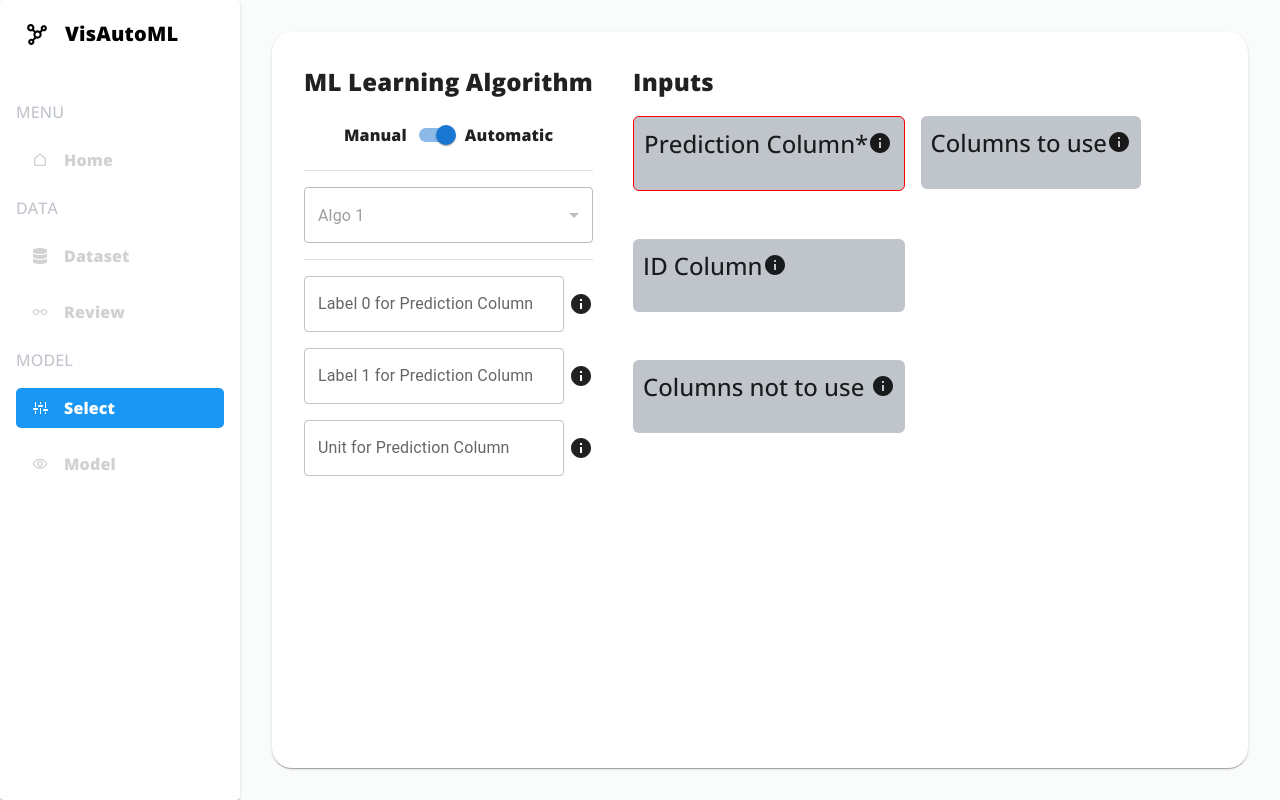
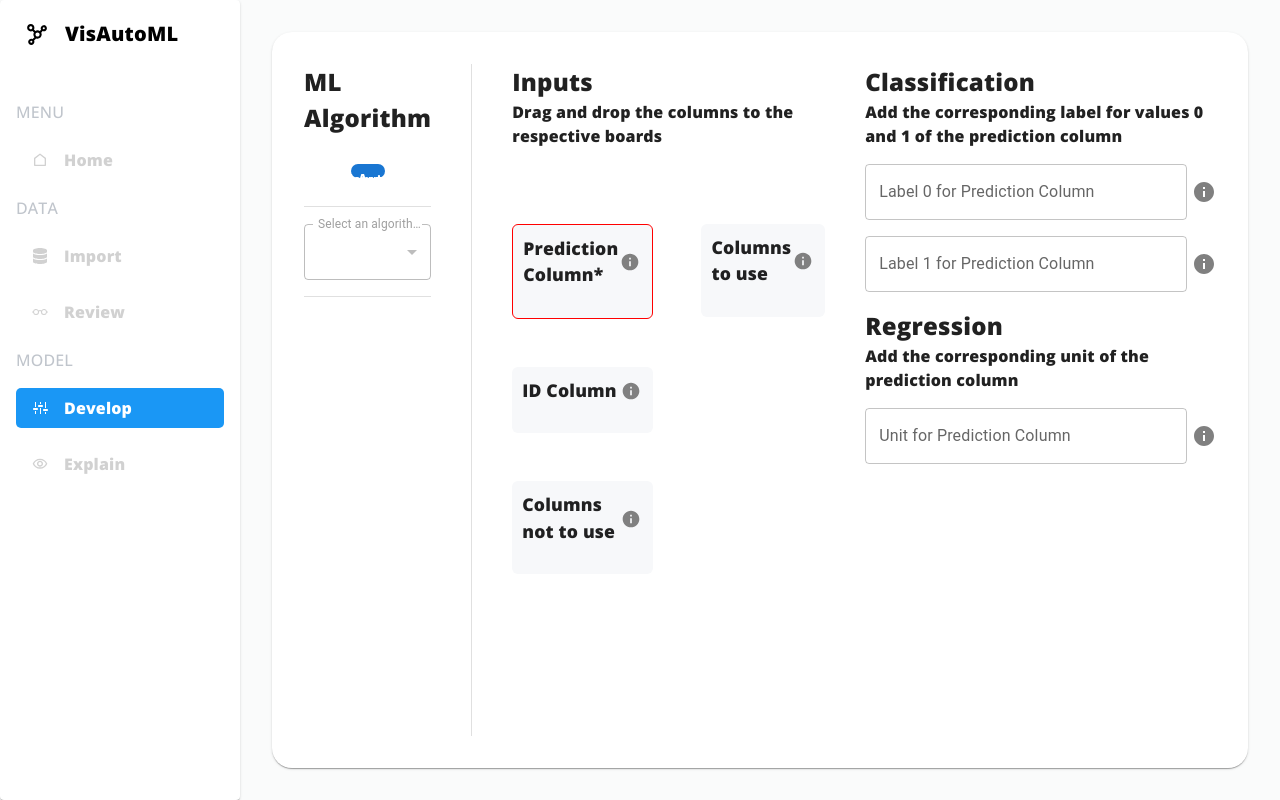
Before and after one commit to tahaboud/VisAutoML, a React (Create React App) app: page /select in a window 1280 px wide. Built offline with nearby package versions, Linux system fonts and the light colour scheme.

Commit message:
finish select corrections

```diff
--- a/src/components/common/Navbar.js
+++ b/src/components/common/Navbar.js
@@ -130,7 +130,7 @@ const Navbar = () => {
               fontFamily: "Open Sans",
             }}
           >
-            Dataset
+            Import
           </Typography>
         </Link>
         <Link
@@ -192,7 +192,7 @@ const Navbar = () => {
               fontFamily: "Open Sans",
             }}
           >
-            Select
+            Develop
           </Typography>
         </Link>
         <Link
@@ -218,7 +218,7 @@ const Navbar = () => {
               fontFamily: "Open Sans",
             }}
           >
-            Model
+            Explain
           </Typography>
         </Link>
       </Box>
--- a/src/components/select/Body.js
+++ b/src/components/select/Body.js
@@ -4,6 +4,7 @@ import {
   MenuItem,
   Switch,
   TextField,
+  Tooltip,
   Typography,
 } from "@mui/material";
 import { Box } from "@mui/system";
@@ -11,8 +12,57 @@ import { useEffect, useState } from "react";
 import { useSelector } from "react-redux";
 import Lists from "./Lists";
 import InfoIcon from "@mui/icons-material/Info";
+import { makeStyles } from "@mui/styles";
+
+const useStyles = makeStyles({
+  root: {
+    width: "125px",
+    height: "62px",
+    padding: "0px",
+  },
+  switchBase: {
+    color: "#818181",
+    padding: "1px",
+    "&$checked": {
+      "& + $track": {
+        backgroundColor: "#23bf58",
+      },
+    },
+  },
+  thumb: {
+    color: "white",
+    width: "56px",
+    height: "56px",
+    margin: "2px",
+  },
+  track: {
+    borderRadius: "30px",
+    backgroundColor: "#818181",
+    opacity: "1 !important",
+    "&:after, &:before": {
+      color: "white",
+      fontSize: "14px",
+      fontWeight: "bold",
+      position: "absolute",
+      top: "19px",
+    },
+    "&:after": {
+      content: "'Auto'",
+      left: "19px",
+    },
+    "&:before": {
+      content: "'Manual'",
+      right: "6px",
+    },
+  },
+  checked: {
+    color: "#23bf58 !important",
+    transform: "translateX(62px) !important",
+  },
+});
 
 const Body = () => {
+  const classes = useStyles();
   const { response, model } = useSelector((state) => state.model);
   const [columns, setColumns] = useState([]);
   const [isAuto, setIsAuto] = useState(true);
@@ -46,6 +96,7 @@ const Body = () => {
       }}
     >
       <Box>
+        <Box sx={{ height: "10em" }}>
           <Typography
             sx={{
               fontSize: "1.5rem",
@@ -53,7 +104,7 @@ const Body = () => {
               fontFamily: "Open Sans",
             }}
           >
-          ML Learning Algorithm
+            ML Algorithm
           </Typography>
           <Box
             sx={{
@@ -63,6 +114,52 @@ const Body = () => {
               margin: "1em 0 0 0 ",
             }}
           >
+            <Switch
+              classes={{
+                root: classes.root,
+                switchBase: classes.switchBase,
+                thumb: classes.thumb,
+                track: classes.track,
+                checked: classes.checked,
+              }}
+              checked={isAuto}
+              onChange={handleChecked}
+            />
+          </Box>
+          <Divider sx={{ margin: "1em 0" }} />
+        </Box>
+        <TextField
+          select
+          fullWidth
+          label="Select an algorithm"
+          value={algoValue}
+          onChange={handleAlgoChange}
+          disabled={isAuto}
+        >
+          <Tooltip title="some text" placement="right">
+            <MenuItem value="algo1">Algo 1</MenuItem>
+          </Tooltip>
+          <Tooltip title="some text" placement="right">
+            <MenuItem value="algo1">Algo 2</MenuItem>
+          </Tooltip>
+          <Tooltip title="some text" placement="right">
+            <MenuItem value="algo1">Algo 3</MenuItem>
+          </Tooltip>
+        </TextField>
+        <Divider sx={{ margin: "1em 0" }} />
+      </Box>
+      <Divider orientation="vertical" flexItem />
+      <Box sx={{ flex: 1 }}>
+        <Box sx={{ height: "9em" }}>
+          <Typography
+            sx={{
+              fontSize: "1.5rem",
+              fontWeight: "bolder",
+              fontFamily: "Open Sans",
+            }}
+          >
+            Inputs
+          </Typography>
           <Typography
             sx={{
               fontSize: "1rem",
@@ -70,9 +167,25 @@ const Body = () => {
               fontFamily: "Open Sans",
             }}
           >
-            Manual
+            Drag and drop the columns to the respective boards
           </Typography>
-          <Switch checked={isAuto} onChange={handleChecked} />
+        </Box>
+        <Lists
+          columns={columns}
+          elements={elements}
+          setElements={setElements}
+        />
+      </Box>
+      <Box>
+        <Typography
+          sx={{
+            fontSize: "1.5rem",
+            fontWeight: "bolder",
+            fontFamily: "Open Sans",
+          }}
+        >
+          Classification
+        </Typography>
         <Typography
           sx={{
             fontSize: "1rem",
@@ -80,22 +193,9 @@ const Body = () => {
             fontFamily: "Open Sans",
           }}
         >
-            Automatic
+          Add the corresponding label for values 0 and 1 of the prediction
+          column
         </Typography>
-        </Box>
-        <Divider sx={{ margin: "1em 0" }} />
-        <TextField
-          select
-          fullWidth
-          value={algoValue}
-          onChange={handleAlgoChange}
-          disabled={isAuto}
-        >
-          <MenuItem value="algo1">Algo 1</MenuItem>
-          <MenuItem value="algo2">Algo 2</MenuItem>
-          <MenuItem value="algo3">Algo 3</MenuItem>
-        </TextField>
-        <Divider sx={{ margin: "1em 0" }} />
         <Box
           sx={{
             display: "flex",
@@ -110,7 +210,7 @@ const Body = () => {
             label="Label 0 for Prediction Column"
             disabled={model && model.model_type === "RG"}
           />
-          <InfoIcon />
+          <InfoIcon sx={{ color: "grey" }} />
         </Box>
         <Box
           sx={{
@@ -126,8 +226,26 @@ const Body = () => {
             label="Label 1 for Prediction Column"
             disabled={model && model.model_type === "RG"}
           />
-          <InfoIcon />
+          <InfoIcon sx={{ color: "grey" }} />
         </Box>
+        <Typography
+          sx={{
+            fontSize: "1.5rem",
+            fontWeight: "bolder",
+            fontFamily: "Open Sans",
+          }}
+        >
+          Regression
+        </Typography>
+        <Typography
+          sx={{
+            fontSize: "1rem",
+            fontWeight: "bold",
+            fontFamily: "Open Sans",
+          }}
+        >
+          Add the corresponding unit of the prediction column
+        </Typography>
         <Box
           sx={{
             display: "flex",
@@ -142,24 +260,8 @@ const Body = () => {
             label="Unit for Prediction Column"
             disabled={model && model.model_type === "CL"}
           />
-          <InfoIcon />
+          <InfoIcon sx={{ color: "grey" }} />
         </Box>
-      </Box>
-      <Box>
-        <Typography
-          sx={{
-            fontSize: "1.5rem",
-            fontWeight: "bolder",
-            fontFamily: "Open Sans",
-          }}
-        >
-          Inputs
-        </Typography>
-        <Lists
-          columns={columns}
-          elements={elements}
-          setElements={setElements}
-        />
       </Box>
     </Card>
   );
--- a/src/components/select/DraggableElement.js
+++ b/src/components/select/DraggableElement.js
@@ -1,6 +1,6 @@
 import { Droppable } from "react-beautiful-dnd";
 import ListItem from "./ListItem";
-import { Box, Icon, Tooltip } from "@mui/material";
+import { Box, Icon, Tooltip, Typography } from "@mui/material";
 import InfoIcon from "@mui/icons-material/Info";
 
 const DraggableElement = ({ prefix, elements, id, tooltip }) => {
@@ -9,7 +9,7 @@ const DraggableElement = ({ prefix, elements, id, tooltip }) => {
       sx={{
         padding: "10px",
         borderRadius: "6px",
-        backgroundColor: "#c0c5cc",
+        backgroundColor: "#f7f8fa",
         border:
           id === "Prediction Column" && elements.length === 0
             ? "1px solid red"
@@ -18,16 +18,20 @@ const DraggableElement = ({ prefix, elements, id, tooltip }) => {
     >
       <Box
         sx={{
-          fontSize: "1.5rem",
-          fontWeight: 500,
-          fontFamily: "Open Sans",
           marginBottom: "20px",
+          display: "flex",
+          justifyContent: "space-between",
+          alignItems: "center",
         }}
       >
-        {prefix}
+        <Typography
+          sx={{ fontSize: "1.1rem", fontWeight: 550, fontFamily: "Open Sans" }}
+        >
+          {prefix}
+        </Typography>
         <Tooltip placement="right" title={tooltip}>
           <Icon>
-            <InfoIcon />
+            <InfoIcon fontSize="small" sx={{ color: "grey" }} />
           </Icon>
         </Tooltip>
       </Box>
--- a/src/components/select/Lists.js
+++ b/src/components/select/Lists.js
@@ -61,8 +61,15 @@ const Lists = ({ columns, elements, setElements }) => {
   return (
     <Box sx={{ margin: "1em 0 0 0" }}>
       <DragDropContext onDragEnd={onDragEnd}>
-        <Box sx={{ display: "flex", gap: "1em" }}>
-          <Box sx={{ display: "flex", flexDirection: "column", gap: "3em" }}>
+        <Box sx={{ display: "flex", gap: "3em" }}>
+          <Box
+            sx={{
+              display: "flex",
+              flexDirection: "column",
+              gap: "3em",
+              width: "50%",
+            }}
+          >
             <DraggableElement
               elements={elements["Prediction Column"]}
               key={"Prediction Column"}
@@ -85,7 +92,7 @@ const Lists = ({ columns, elements, setElements }) => {
               tooltip="Optional"
             />
           </Box>
-          <Box>
+          <Box sx={{ width: "50%" }}>
             <DraggableElement
               elements={elements["Columns to use"]}
               key={"Columns to use"}
```
Lines whose indentation alone changed are shown as unchanged.
